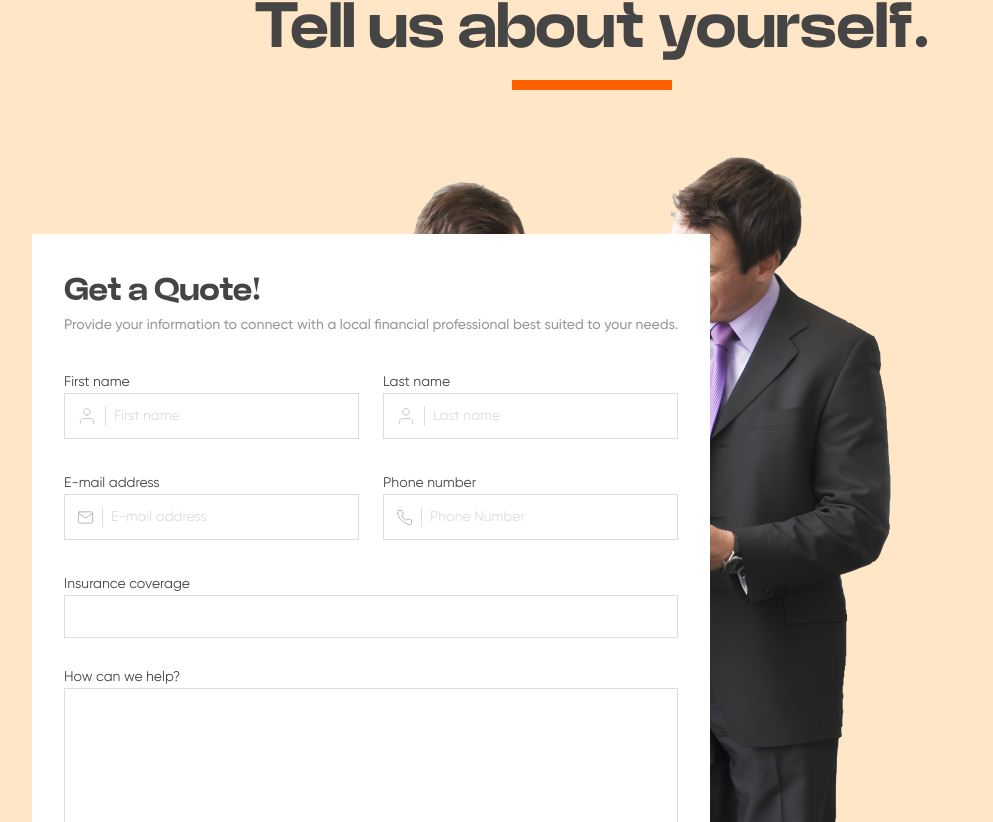
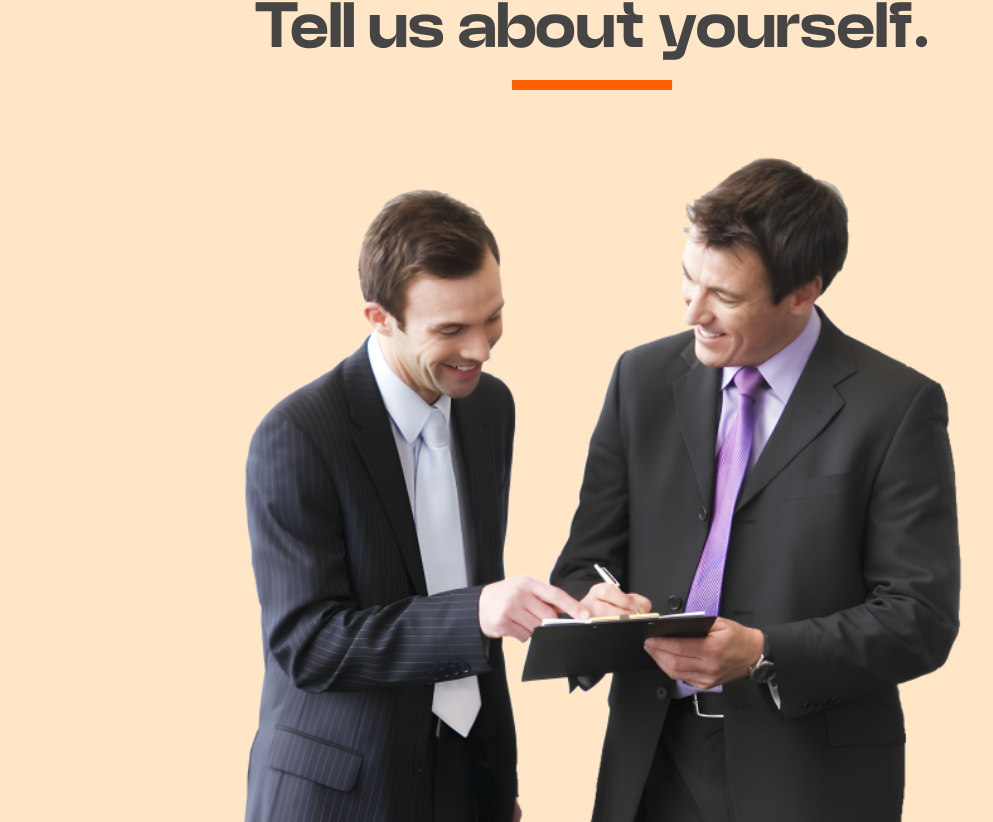
Before and after one commit to Subaa2128/redtail-lander, a React (Vite) app: page / in a window 1280 px wide. Shown: the part 2658-3480 px from the top of the page, without its empty margins (48-1041 px from the left). Built offline with nearby package versions, Linux system fonts and the light colour scheme.

Commit message:
chore: tell us image size

```diff
--- a/src/components/TellUs/TellUs.scss
+++ b/src/components/TellUs/TellUs.scss
@@ -30,9 +30,9 @@
       .tell-us-form {
         background-color: var(--background-one);
         padding: 32px;
-        margin-bottom: 80px;
+        // margin-bottom: 80px;
         position: absolute;
-
+        margin-top: 0 !important;
         margin: 80px;
         left: 0;
         z-index: 10;
--- a/src/components/TellUs/index.tsx
+++ b/src/components/TellUs/index.tsx
@@ -68,7 +68,7 @@ const TellUs = () => {
             <div className="border"></div>
           </div>
           <div className="content">
-            {!hover && (
+            {hover && (
               <motion.div
                 className="tell-us-form"
                 initial={{ y: 100 }} // Initial position of the form
@@ -251,10 +251,14 @@ const TellUs = () => {
             <motion.div
               className="image"
               initial={{ x: 1000 }} // Initial position of the image
-              animate={{ x: hover ? imageAnimationX : 10 }} // Final position of the image (move to the right by 100 pixels when hovered)
+              animate={{ x: hover ? imageAnimationX : 5 }} // Final position of the image (move to the right by 100 pixels when hovered)
               transition={{ duration: 0.5 }} // Duration of the animation
             >
-              <img src={Mens} alt="" />
+              <img
+                src={Mens}
+                alt=""
+                style={{ height: window.innerWidth <= 850 ? "70vh" : "115vh" }}
+              />
             </motion.div>
           </div>
         </div>
```
